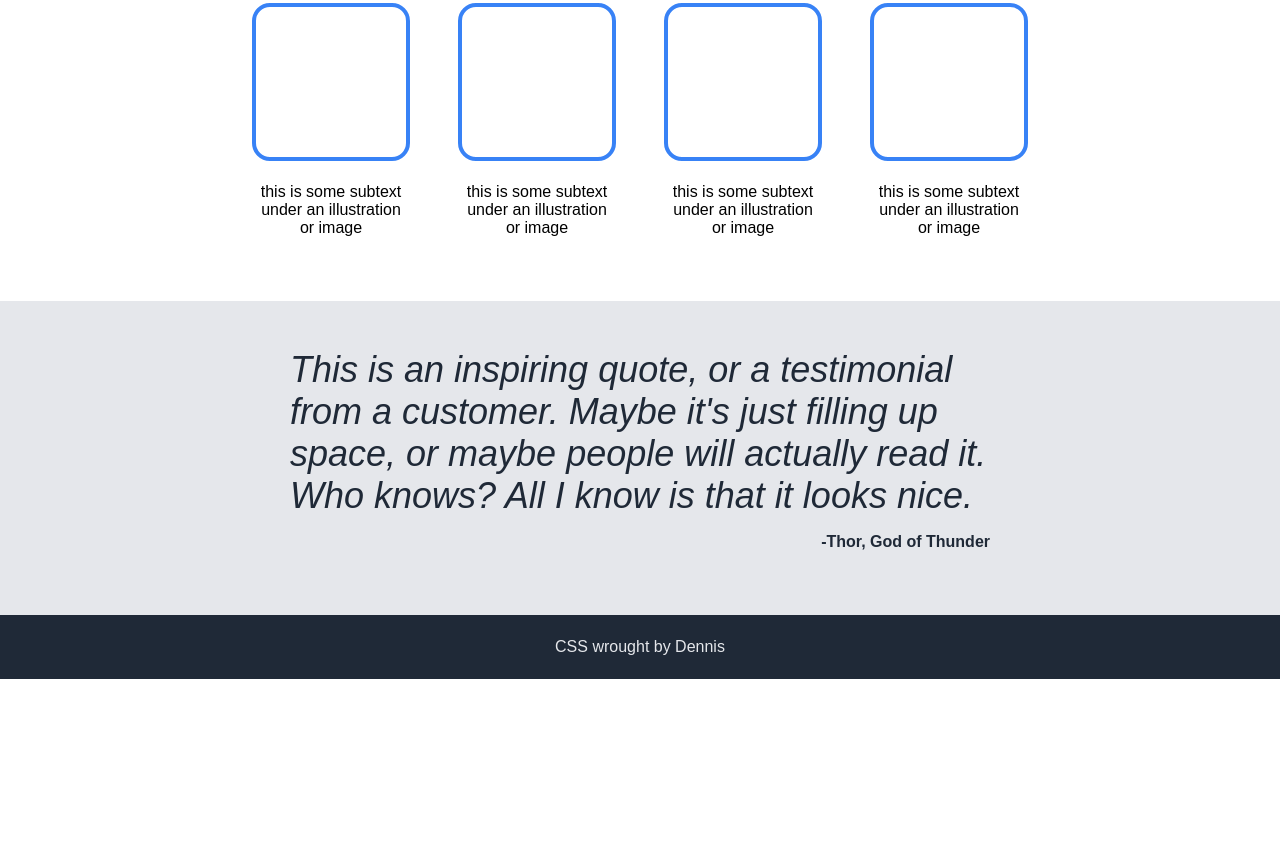
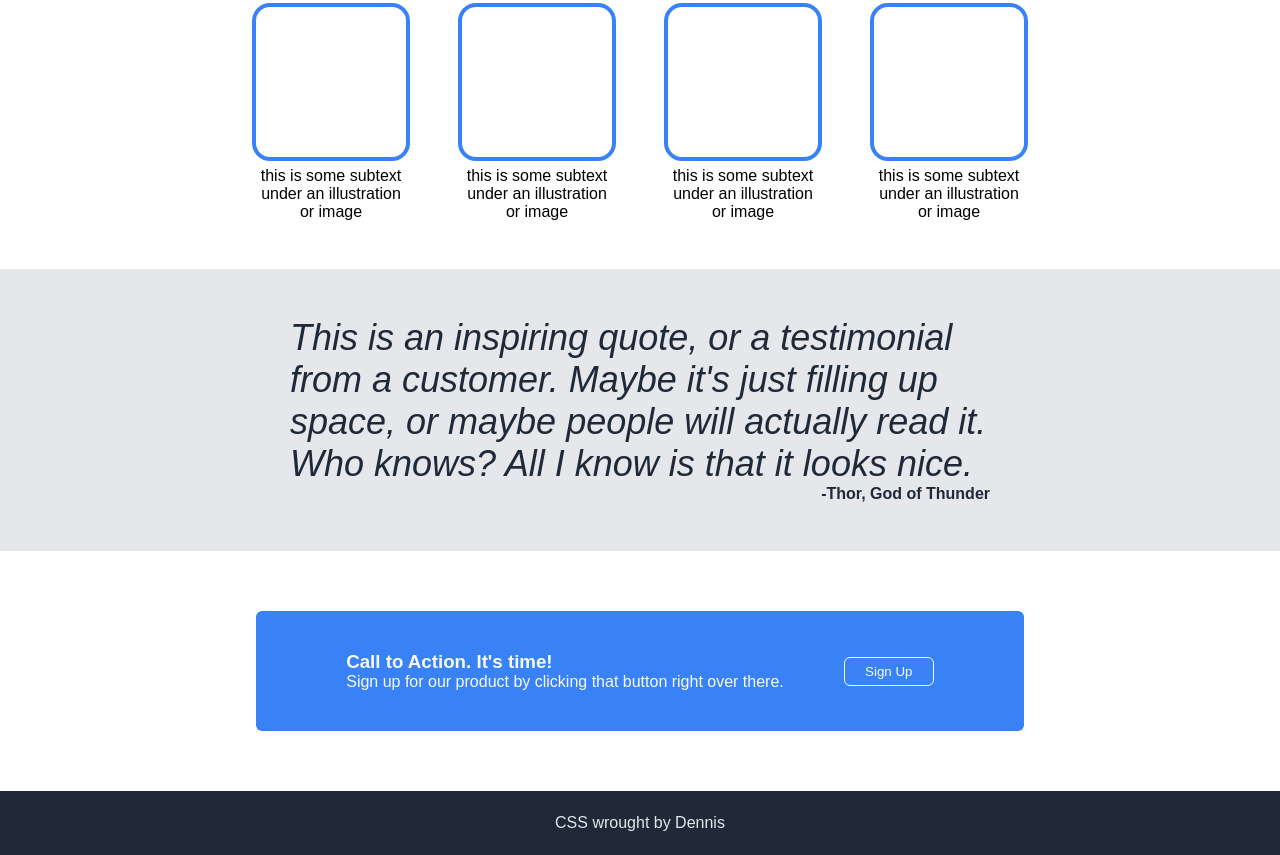
Before and after one commit to dennis-wolfers/odin-landing-page, a plain HTML site: page index.html in a window 1280 px wide. Shown: the part 415-1270 px from the top of the page. Before the commit the page ends 1094 px from the top, so only its background shows below. Drawn offline with Linux system fonts and the light colour scheme.

Commit message:
Populate and style the call to action section

```diff
--- a/index.html
+++ b/index.html
@@ -54,7 +54,15 @@
                 <p class="attribution">-Thor, God of Thunder</p>
             </div>
         </div>
-        <div class="action"></div>
+        <div class="action">
+            <div class="action-container">
+                <div class="action-content">
+                    <h3>Call to Action. It's time!</h3>
+                    <p>Sign up for our product by clicking that button right over there.</p>
+                </div>
+                <button class="action-button">Sign Up</button>
+            </div>
+        </div>
         <div class="footer">CSS wrought by Dennis</div>
     </body>
 </html>
--- a/style.css
+++ b/style.css
@@ -54,6 +54,7 @@ body {
     width: 900px;
     padding: 30px 0;
     display: flex;
+    flex-wrap: wrap;
     align-items: stretch;
     justify-content: space-between;
 }
@@ -113,6 +114,7 @@ h2 {
     display: flex;
     justify-content: center;
     align-items: center;
+    flex-wrap: wrap;
     gap: 48px;
     margin-bottom: 48px;
 }
@@ -162,6 +164,45 @@ blockquote {
     font-weight: 700;
 }
 
+.action {
+    display: flex;
+}
+
+.action-container {
+    display: flex;
+    align-items: center;
+    justify-content: center;
+    border-radius: 6px;
+    background-color: var(--button-blue);
+    margin: 60px auto;
+    padding: 40px 90px;
+}
+
+.action-content {
+    color: var(--off-white);
+    margin-right: 60px;
+}
+
+h3 {
+    padding: 0;
+    margin: 0;
+}
+
+p {
+    margin: 0;
+    padding: 0;
+}
+
+.action-container button {
+    min-width: 90px;
+    background-color: var(--button-blue);
+    color: var(--off-white);
+    padding: 6px 18px;
+    border-radius: 6px;
+    border: 1pt solid var(--off-white);
+}
+
+
 .footer {
     height: 64px;
     background-color: var(--blue-black);
```
